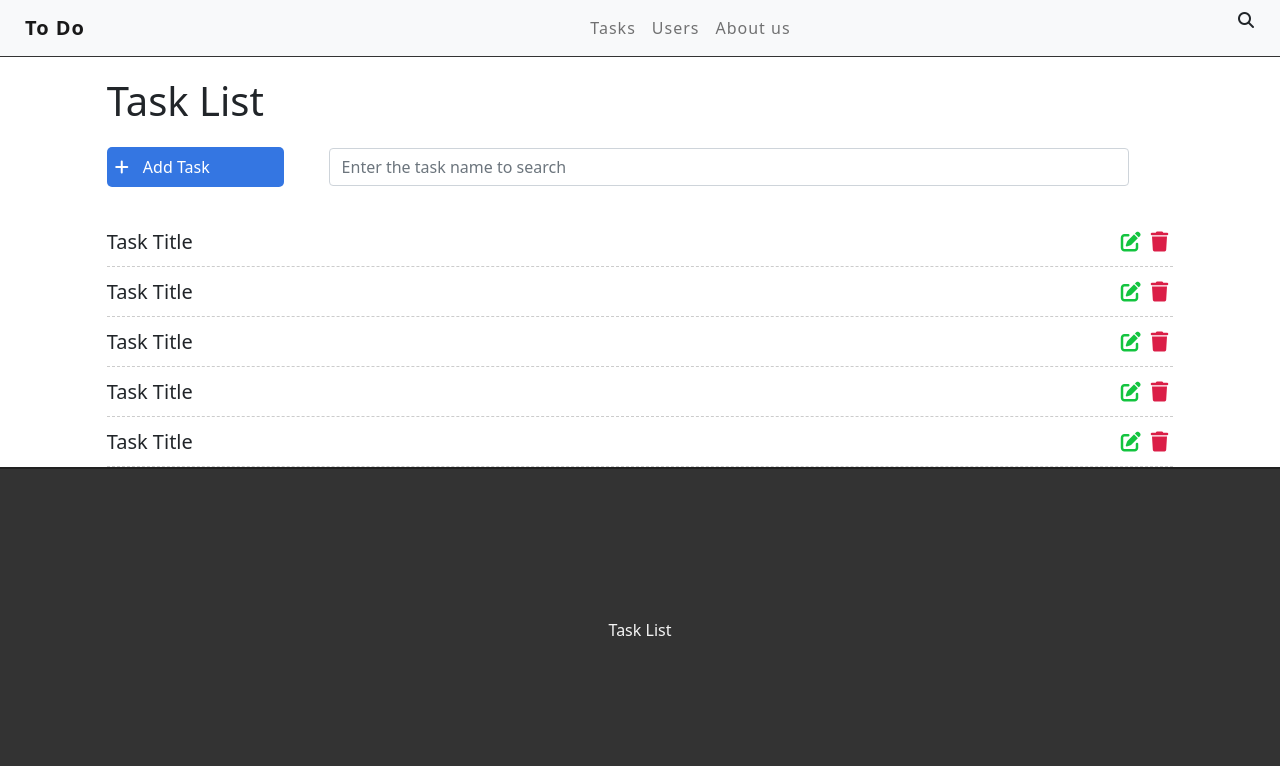
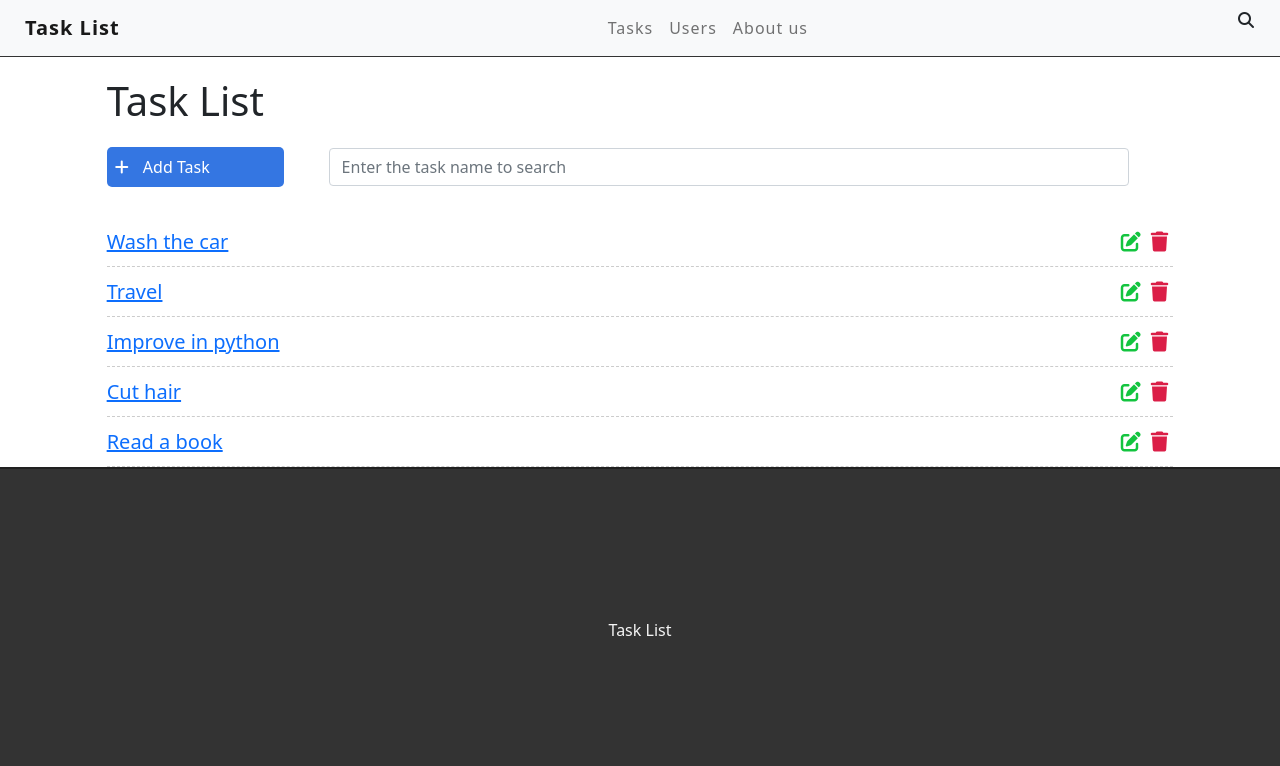
Before and after one commit to antoniosilva27/django-todo, a Django app: page / in a window 1280 px wide. Shown: the top 766 px of the page. Run offline with Django 4.2, Linux system fonts and the light colour scheme; data comes from the database, SQL or seed files in the repository; both versions use the stored data as it was after the commit; some libraries are stand-ins or nearby versions.

Commit message:
inserting tasks from the 'database'

```diff
--- a/tasks/templates/base.html
+++ b/tasks/templates/base.html
@@ -14,7 +14,7 @@
     <div class="container-fluid">
         <nav class="navbar navbar-expand-lg navbar-light bg-light">
             <div class="container-fluid">
-              <a class="navbar-brand" href="#">To Do</a>
+              <a class="navbar-brand" href="/">Task List</a>
               <button class="navbar-toggler" type="button" data-bs-toggle="collapse" data-bs-target="#navbarSupportedContent" aria-controls="navbarSupportedContent" aria-expanded="false" aria-label="Toggle navigation">
                 <span class="navbar-toggler-icon"></span>
               </button>
--- a/tasks/templates/tasks/list.html
+++ b/tasks/templates/tasks/list.html
@@ -13,30 +13,13 @@
         <i class="fas fa-search"></i>
     </div>
     <ul class="task-list"></ul>
+        {% for task in tasks %}
         <li class="task-item">
-            <span>Task Title</span>
+            <span><a href="/task/{{task.id}}">{{task.title}}</a></span>
             <span><i class="fas fa-trash"></i></span>
             <span><i class="fas fa-edit"></i></span>
         </li>
-        <li class="task-item">
-            <span>Task Title</span>
-            <span><i class="fas fa-trash"></i></span>
-            <span><i class="fas fa-edit"></i></span>
-        </li>
-        <li class="task-item">
-            <span>Task Title</span>
-            <span><i class="fas fa-trash"></i></span>
-            <span><i class="fas fa-edit"></i></span>
-        </li>
-        <li class="task-item">
-            <span>Task Title</span>
-            <span><i class="fas fa-trash"></i></span>
-            <span><i class="fas fa-edit"></i></span>
-        </li>
-        <li class="task-item">
-            <span>Task Title</span>
-            <span><i class="fas fa-trash"></i></span>
-            <span><i class="fas fa-edit"></i></span>
-        </li>
+        {% endfor %}
+
 </div>
 {% endblock %}
--- a/tasks/urls.py
+++ b/tasks/urls.py
@@ -5,5 +5,6 @@ from . import views
 urlpatterns = [
     path("helloworld/" ,views.helloworld),
     path("", views.taskList, name="task-list"),
+    path("task/<int:id>", views.taskView, name="task-view"),
     path("yourname/<str:name>", views.yourName, name='your-name')
 ]
--- a/tasks/views.py
+++ b/tasks/views.py
@@ -1,11 +1,18 @@
-from django.shortcuts import render
+from django.shortcuts import render, get_object_or_404
 from django.http import HttpResponse
+
+from .models import Task
+
+def taskList(request):
+    tasks = Task.objects.all()
+    return render(request, 'tasks/list.html', {'tasks': tasks})
+
+def taskView(request, id):
+    task = get_object_or_404(Task, pk=id)
+    return render(request, 'tasks/task.html', {'task': task})
 
 def helloworld(request):
     return HttpResponse('Hello World!')
 
-def taskList(request):
-    return render(request, 'tasks/list.html')
-
 def yourName(request, name):
     return render(request, 'tasks/yourname.html', {'name': name})
```
Also changed, not shown: tasks/templates/tasks/task.html (added, +10 -0 lines), db.sqlite3, 1 other file.
